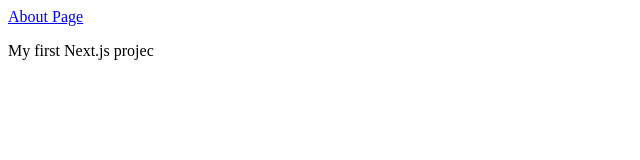
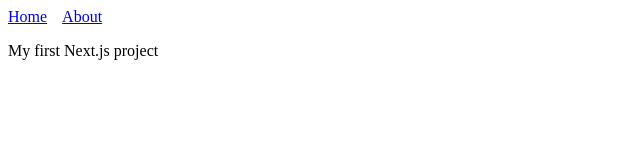
Before and after one commit to dvlprdave/learn-nextjs, a Next.js app: page / in a window 1280 px wide. Shown: the top 160 px of the page, without its empty margins (0-640 px from the left). Built offline with nearby package versions, Linux system fonts and the light colour scheme.

Commit message:
added header component

```diff
--- /dev/null
+++ b/components/header.js
@@ -0,0 +1,18 @@
+import Link from 'next/link';
+
+const linkStyle = {
+  marginRight: 15
+};
+
+const Header = () => (
+  <div>
+    <Link href="/">
+      <a style={linkStyle}>Home</a>
+    </Link>
+    <Link href="/about">
+      <a style={linkStyle}>About</a>
+    </Link>
+  </div>
+);
+
+export default Header;
--- a/pages/index.js
+++ b/pages/index.js
@@ -1,13 +1,10 @@
-// Link is a module within next that handles routing
-import Link from 'next/link';
+import Header from '../components/header';
 
-export default function Index() {
-  return (
+const Index = () => (
     <div>
-      <Link href="/about">
-        <a>About Page</a>
-      </Link>
-      <p>My first Next.js projec</p>
+      <Header />
+      <p>My first Next.js project</p>
     </div>
-  );
-}
+);
+
+export default Index;
```
Also changed, not shown: pages/about.js (+10 -7 lines), 1 other file (tests, documents, lock files or other folders).
